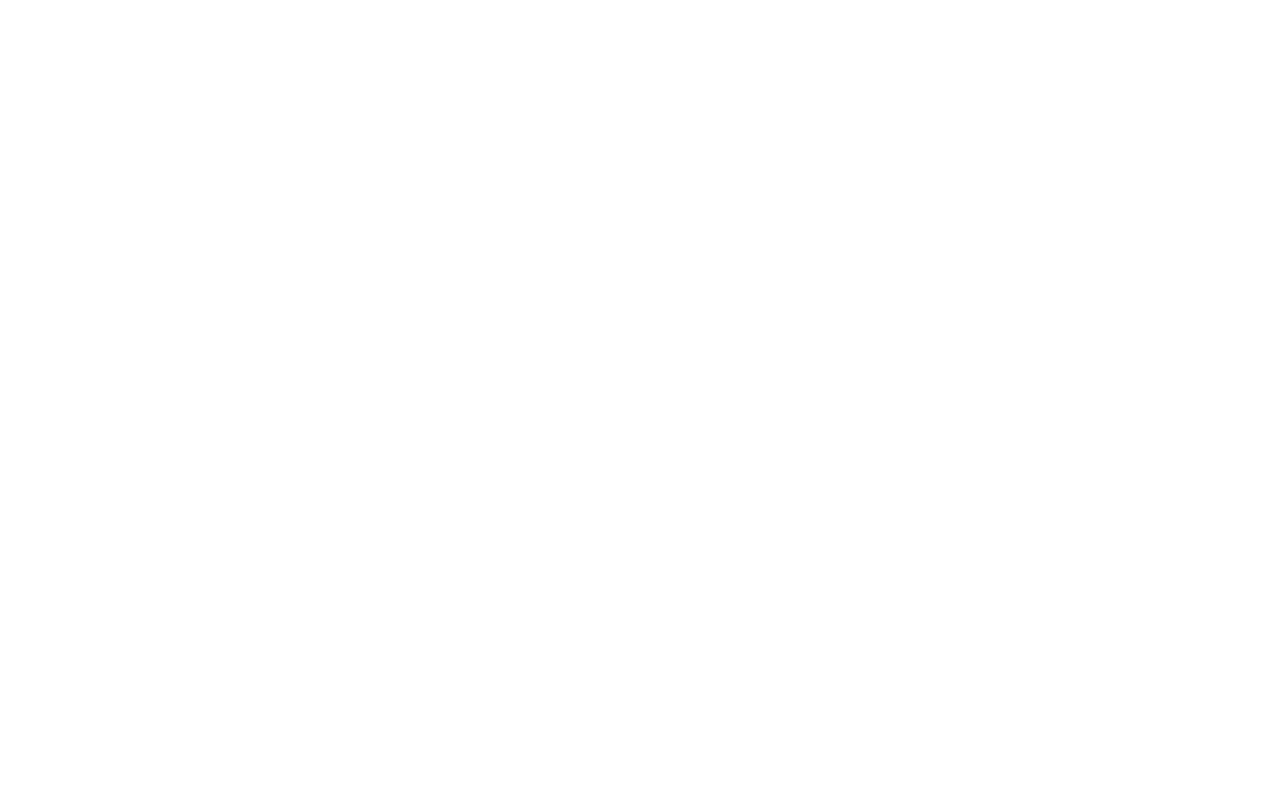
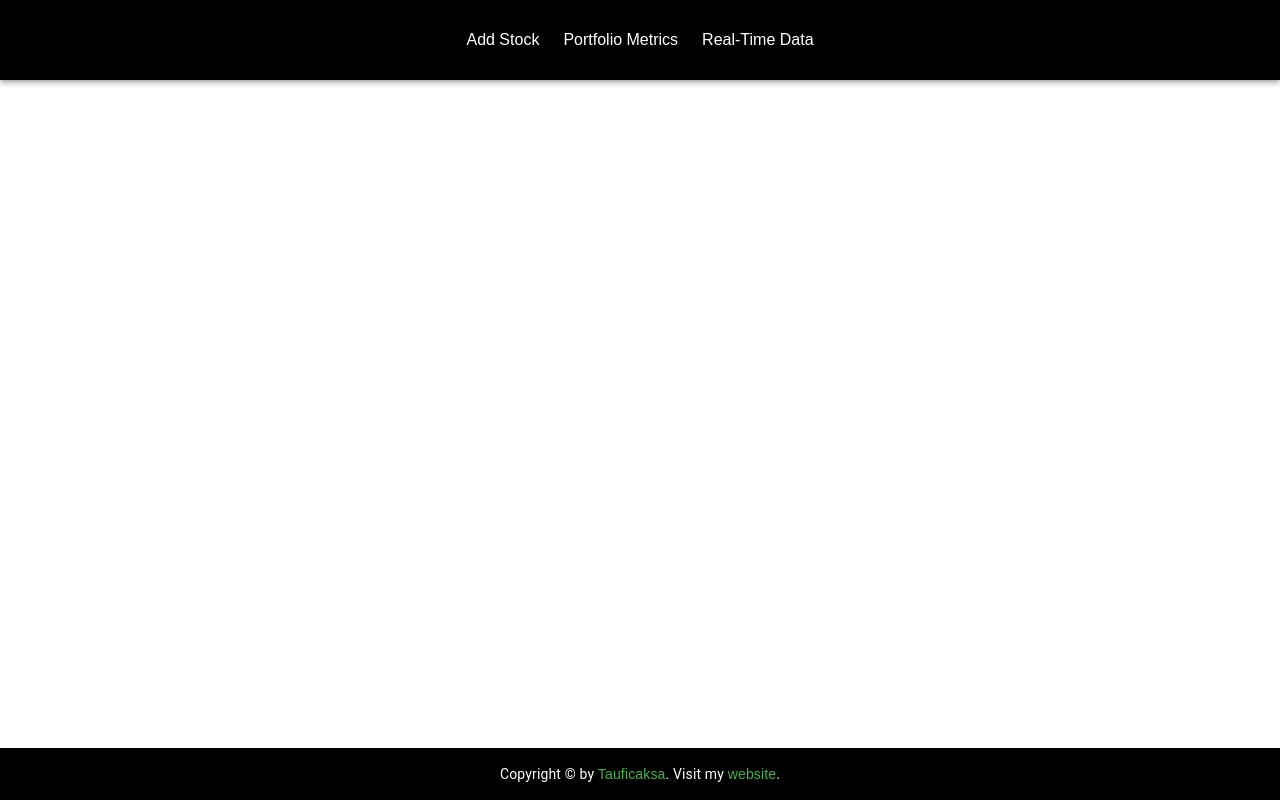
Before and after one commit to Tauficaksa/capx-internship-selection-task, a React (Vite) app in the folder capx-frontend/: page /dashboard in a window 1280 px wide. Before the commit this address had no page. Built offline with nearby package versions, Linux system fonts and the light colour scheme.

Commit message:
created dahboard - basic layout

```diff
--- a/capx-frontend/src/App.jsx
+++ b/capx-frontend/src/App.jsx
@@ -1,9 +1,11 @@
 import { useState } from 'react'
-import reactLogo from './assets/react.svg'
-import viteLogo from '/vite.svg'
 import './App.css'
 import { Route, Routes } from 'react-router-dom'
 import LandingPage from './pages/LandingPage'
+import Dashboard from './pages/DashBoard'
+import PortfolioMetrics from './components/PortfolioMetrics'
+import AddStock from './components/AddStock'
+import RealTimeData from './components/RealTimeData'
 
 function App() {
   const [count, setCount] = useState(0)
@@ -12,6 +14,10 @@
     <>
       <Routes>
         <Route path='/' element={<LandingPage/>}/>
+        <Route path='/dashboard' element={<Dashboard/>}/>
+        <Route path="add-stock" element={<AddStock />} />
+        <Route path="portfolio-metrics" element={<PortfolioMetrics />} />
+        <Route path="real-time-data" element={<RealTimeData />} />
       </Routes>
     </>
   )
--- /dev/null
+++ b/capx-frontend/src/components/AddStock.jsx
@@ -0,0 +1,12 @@
+import React from 'react';
+import { Typography } from '@mui/material';
+
+const AddStock = () => {
+  return (
+    <Typography variant="h4" sx={{ textAlign: 'center' }}>
+      Add Stock Component
+    </Typography>
+  );
+};
+
+export default AddStock;
--- /dev/null
+++ b/capx-frontend/src/components/Footer.jsx
@@ -0,0 +1,37 @@
+import React from 'react';
+import { Box, Typography, Container } from '@mui/material';
+
+const Footer = () => {
+  return (
+    <Box sx={{ backgroundColor: '#000000', py: 2 }}>
+      <Container maxWidth="lg">
+        <Typography
+          variant="body2"
+          sx={{ color: '#FFFFFF', textAlign: 'center' }}
+        >
+          Copyright © by{' '}
+          <a
+            href="https://tauficaksa.me/"
+            target="_blank"
+            rel="noopener noreferrer"
+            style={{ color: '#4caf50', textDecoration: 'none' }}
+          >
+            Tauficaksa
+          </a>
+          . Visit my{' '}
+          <a
+            href="https://tauficaksa.me/"
+            target="_blank"
+            rel="noopener noreferrer"
+            style={{ color: '#4caf50', textDecoration: 'none' }}
+          >
+            website
+          </a>
+          .
+        </Typography>
+      </Container>
+    </Box>
+  );
+};
+
+export default Footer;
--- /dev/null
+++ b/capx-frontend/src/components/Header.jsx
@@ -0,0 +1,25 @@
+import React from 'react';
+import { AppBar, Toolbar, Typography, Box } from '@mui/material';
+import { Link } from 'react-router-dom';
+
+const Header = () => {
+  return (
+    <AppBar position="static" sx={{ backgroundColor: '#000000', padding: 1 }}>
+      <Toolbar sx={{ justifyContent: 'center' }}>
+        <Box sx={{ display: 'flex', gap: 3 }}>
+          <Link to="/add-stock" style={{ color: '#FFFFFF', textDecoration: 'none' }}>
+            Add Stock
+          </Link>
+          <Link to="/portfolio-metrics" style={{ color: '#FFFFFF', textDecoration: 'none' }}>
+            Portfolio Metrics
+          </Link>
+          <Link to="/real-time-data" style={{ color: '#FFFFFF', textDecoration: 'none' }}>
+            Real-Time Data
+          </Link>
+        </Box>
+      </Toolbar>
+    </AppBar>
+  );
+};
+
+export default Header;
--- /dev/null
+++ b/capx-frontend/src/components/PortfolioMetrics.jsx
@@ -0,0 +1,12 @@
+import React from 'react';
+import { Typography } from '@mui/material';
+
+const PortfolioMetrics = () => {
+  return (
+    <Typography variant="h4" sx={{ textAlign: 'center' }}>
+      Portfolio Metrics Component
+    </Typography>
+  );
+};
+
+export default PortfolioMetrics;
--- /dev/null
+++ b/capx-frontend/src/components/RealTimeData.jsx
@@ -0,0 +1,12 @@
+import React from 'react';
+import { Typography } from '@mui/material';
+
+const RealTimeData = () => {
+  return (
+    <Typography variant="h4" sx={{ textAlign: 'center' }}>
+      Real-Time Data Component
+    </Typography>
+  );
+};
+
+export default RealTimeData;
--- /dev/null
+++ b/capx-frontend/src/pages/DashBoard.jsx
@@ -0,0 +1,26 @@
+import React from 'react';
+import { Box } from '@mui/material';
+import { Outlet } from 'react-router-dom';
+import Footer from '../components/Footer';
+import Header from '../components/Header';
+
+function Dashboard() {
+  return (
+    <Box
+      sx={{
+        display: 'flex',
+        flexDirection: 'column',
+        minHeight: '100vh',
+      }}
+    >
+      <Header />
+      {/* Middle Component: Dynamic content rendered here */}
+      <Box sx={{ flex: '1 0 auto', p: 3 }}>
+        <Outlet />
+      </Box>
+      <Footer />
+    </Box>
+  );
+}
+
+export default Dashboard;
```
